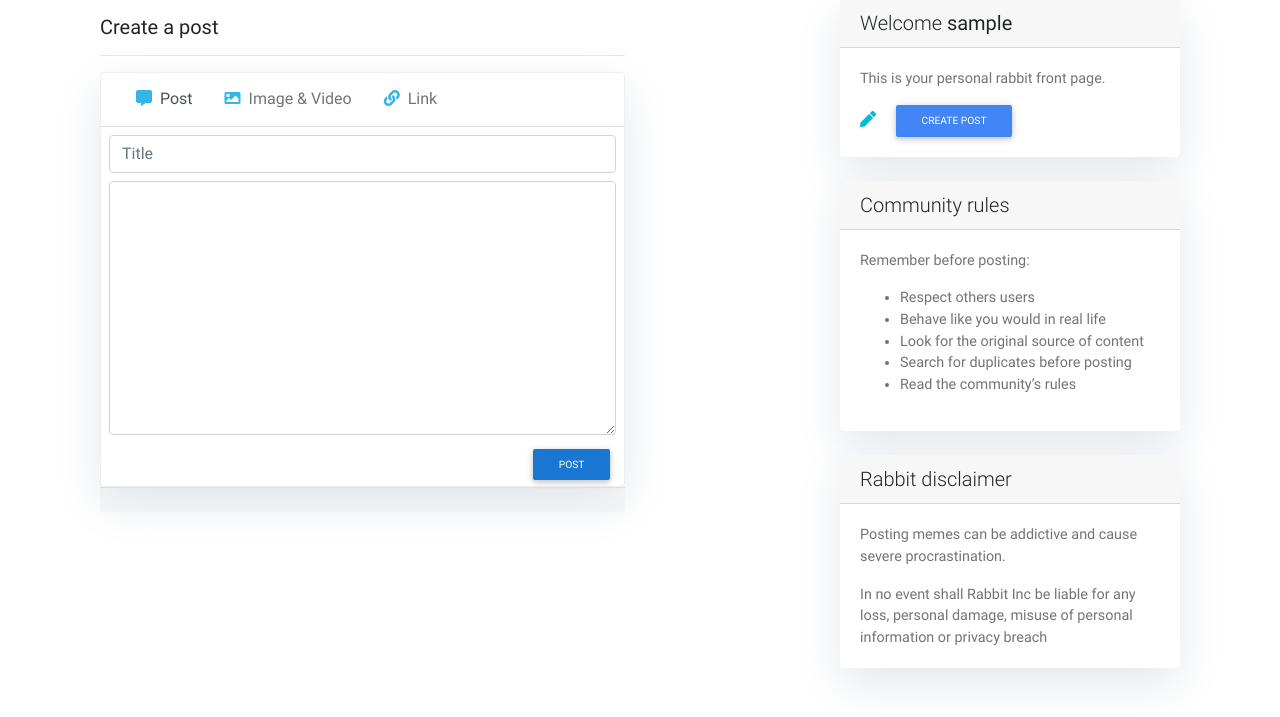
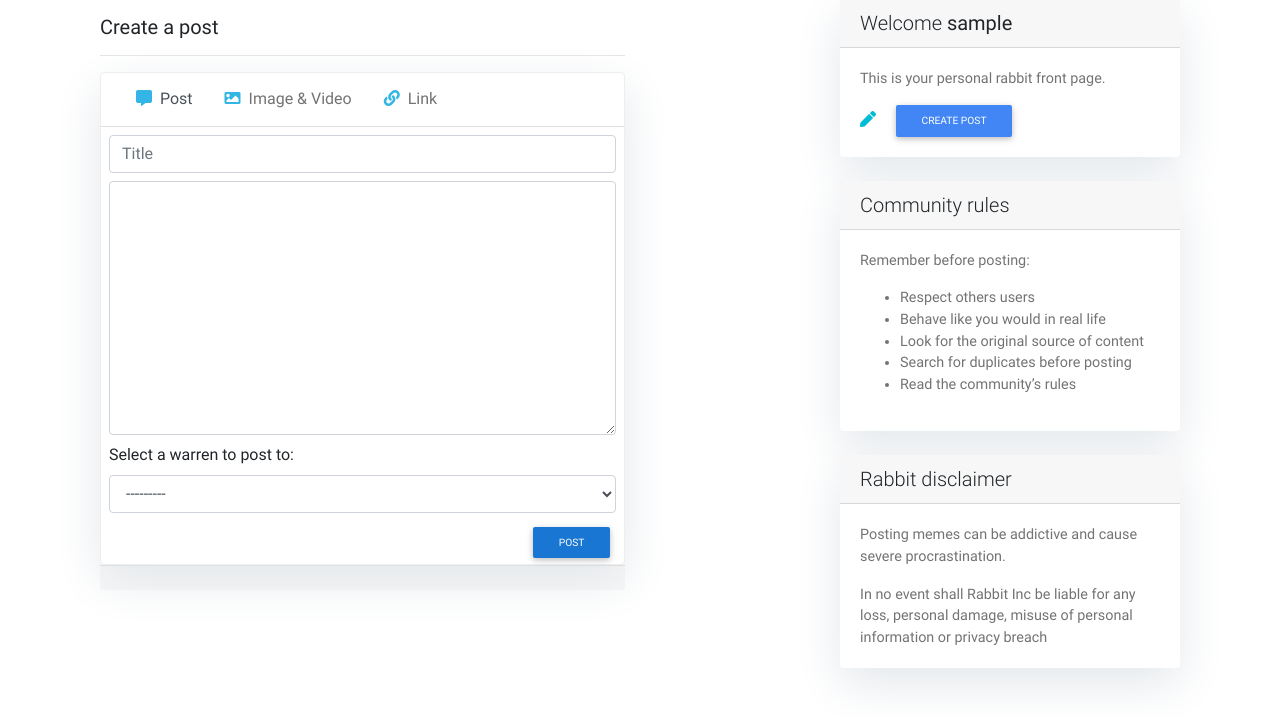
Before and after one commit to UB-ES-19/B2-rabbit, a Django app: page /submit in a window 1280 px wide. Shown: the part 83-800 px from the top of the page. Run offline with Django 3.2, Linux system fonts and the light colour scheme; the visitor is signed in with stand-in values (Sample User, id 1); data that the repository does not hold is empty; some libraries are stand-ins or nearby versions.

Commit message:
US6-4 Added a select to select which warren to post. Added the related posts to the warren view.

```diff
--- a/rabbitApp/rabbit/forms.py
+++ b/rabbitApp/rabbit/forms.py
@@ -4,18 +4,22 @@ from django import forms
 
 
 class PostForm(ModelForm):
+    warren = forms.ModelChoiceField(Warren.objects.all())
+
     class Meta:
         model = Post
-        fields = ['description', 'title']
+        fields = ['description', 'title', 'warren']
         widgets = {
             'title': forms.TextInput(attrs={'placeholder': 'Title'}),
         }
 
 
 class ImgPostForm(ModelForm):
+    warren = forms.ModelChoiceField(Warren.objects.all())
+
     class Meta:
         model = Post
-        fields = ['img', 'title']
+        fields = ['img', 'title', 'warren']
 
         widgets = {
             'title': forms.TextInput(attrs={'placeholder': 'Title'}),
@@ -23,9 +27,11 @@ class ImgPostForm(ModelForm):
 
 
 class LinkPostForm(ModelForm):
+    warren = forms.ModelChoiceField(Warren.objects.all())
+
     class Meta:
         model = Post
-        fields = ['link', 'title']
+        fields = ['link', 'title', 'warren']
         widgets = {
             'title': forms.TextInput(attrs={'placeholder': 'Title'}),
             'link': forms.TextInput(attrs={'placeholder': 'Write ur link', 'class': 'form-control'}),
--- a/rabbitApp/rabbit/models.py
+++ b/rabbitApp/rabbit/models.py
@@ -19,6 +19,9 @@ class Warren(models.Model):
     profile_img = models.ImageField(upload_to=get_image_filename_warren, null=True)
     landscape_img = models.ImageField(upload_to=get_image_filename_warren, null=True)
 
+    def __str__(self):
+        return 'w/' + self.name
+
 
 class Post(models.Model):
     id = models.AutoField(primary_key=True)
--- a/rabbitApp/rabbit/views.py
+++ b/rabbitApp/rabbit/views.py
@@ -43,6 +43,7 @@ def warren(request, name):
     try:
         w = Warren.objects.get(name=name)
         context["warren"] = w
+        context["posts"] = Post.objects.filter(warren=w.name).order_by('-creation_date')[:30]
         return render(request, 'warren_view.html', context)
 
     except:
--- a/rabbitApp/templates/postForm.html
+++ b/rabbitApp/templates/postForm.html
@@ -33,6 +33,10 @@
                         {% if form_post.description.errors %}
                             {% include 'fieldError.html' with errors=form_post.description.errors %}
                           {% endif %}
+                            <div>
+                                <label for="warren">Select a warren to post to:</label>
+                                {{ form_post.warren|add_class:"form-control mb-2" }}
+                              </div>
                           <div class="mb-2 mt-2 ">
                               <button class="btn btn-blue btn-sm float-right" type="button" onclick="submit_description()">POST</button>
                           </div>
@@ -51,9 +55,13 @@
                           {% endif %}
                           <div class="mb-2 mt-2" >
                             <div class="row">
-                                <div class="col-12" id="img_show">
+                                <div class="col-12 " id="img_show">
                                 </div>
                             </div>
+                              <div>
+                                <label for="warren">Select a warren to post to:</label>
+                                {{ form_post.warren|add_class:"form-control mb-2" }}
+                              </div>
                               <button class="btn btn-blue btn-sm float-right" type="button" onclick="submit_image()">POST</button>
                           </div>
                       </form>
@@ -69,6 +77,10 @@
                           {% if form_link.link.errors %}
                             {% include 'fieldError.html' with errors=form_link.link.errors %}
                           {% endif %}
+                            <div>
+                                <label for="warren">Select a warren to post to:</label>
+                                {{ form_post.warren|add_class:"form-control mb-2" }}
+                              </div>
                           <div class="mb-2 mt-2 ">
                               <button class="btn btn-blue btn-sm float-right" type="button" onclick="submit_link()">POST</button>
                           </div>
```
Also changed, not shown: rabbitApp/templates/warren_view.html (+17 -0 lines).
